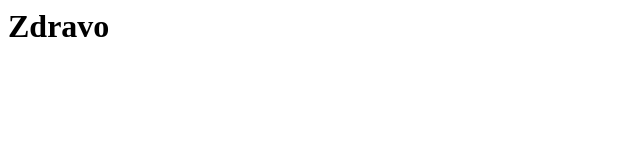
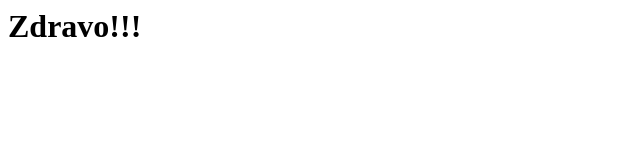
Before and after one commit to DimeJovanovski/kiii-domashna4, a plain HTML site: page index.html in a window 1280 px wide. Shown: the full height of the page, 0-640 px from the left. Drawn offline with Linux system fonts and the light colour scheme.

Commit message:
Update index.html

```diff
--- a/index.html
+++ b/index.html
@@ -1 +1 @@
-<h1>Zdravo</h1>
+<h1>Zdravo!!!</h1>
```
